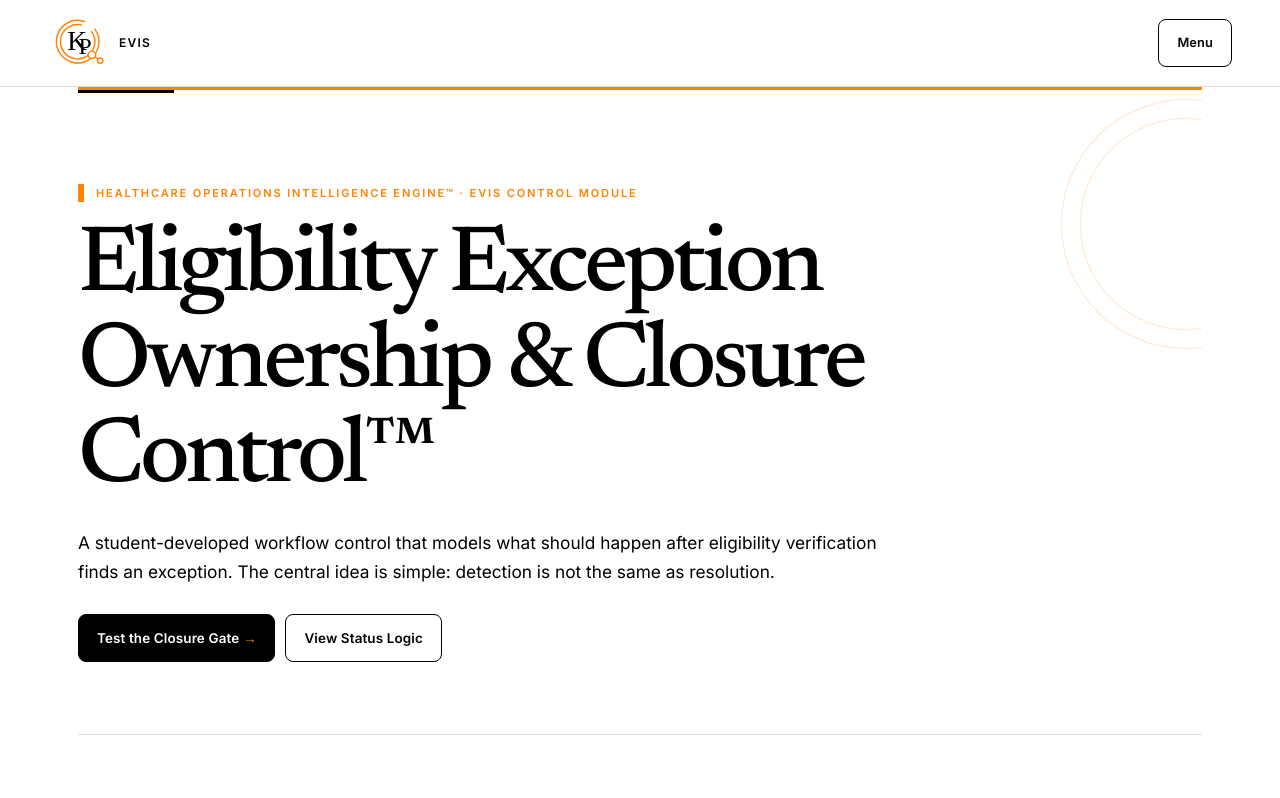
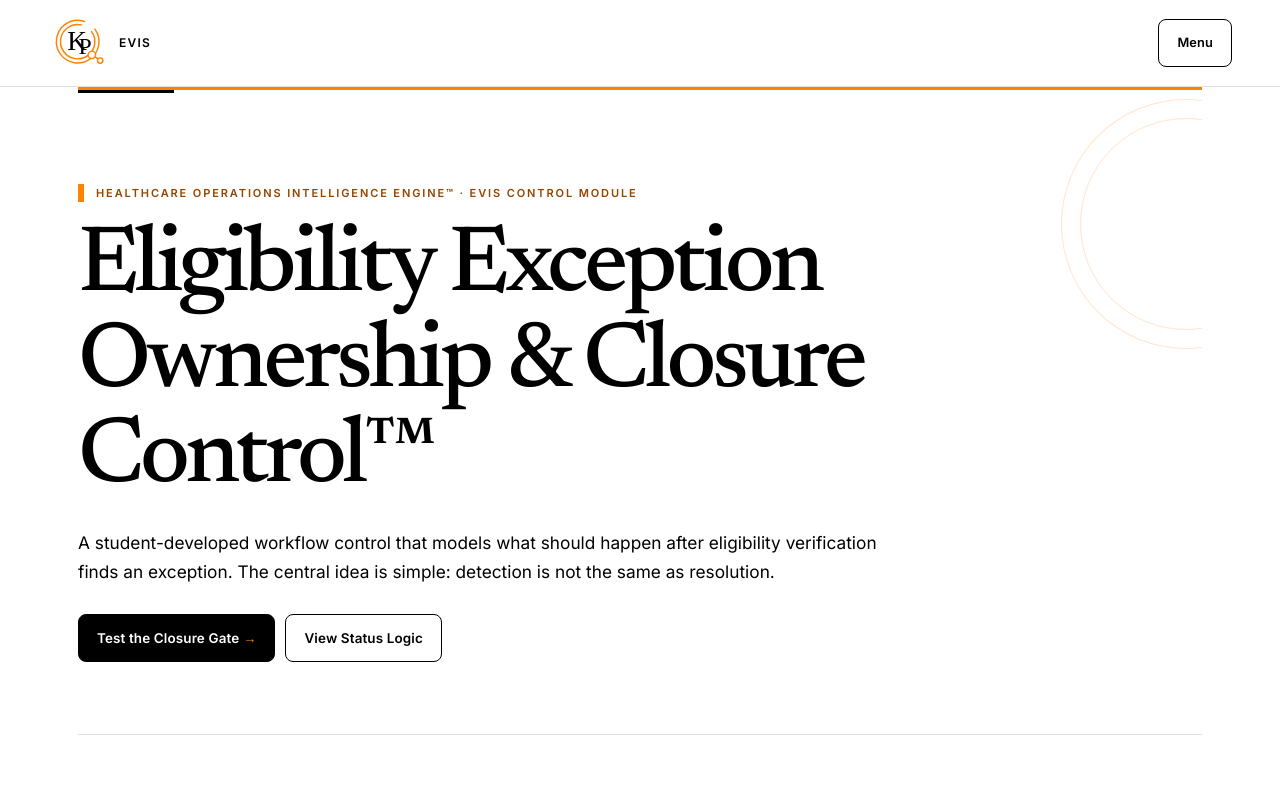
Before and after one commit to koripickle1101-TN/eligibility-verification-intelligence-system, a plain HTML site: page eligibility-exception-closure-control.html in a window 1280 px wide. Shown: the top 798 px of the page. Drawn offline with Linux system fonts and the light colour scheme.

Commit message:
Improve small orange-label contrast and keyboard focus visibility

```diff
--- a/feminine-editorial.css
+++ b/feminine-editorial.css
@@ -370,3 +370,18 @@ p,li,td,th,label,button,input,select,textarea,summary,
   .nav-shell{max-width:1400px}
   .nav-links{font-size:.82rem}
 }
+
+/* Accessibility contrast remediation: preserve Tennessee orange for borders and
+   decorative accents; use dark burnt orange for small foreground text. */
+:root{--orange-text:#924600}
+.eyebrow,.section-number,.mini-label,.control-index,
+.content-card .mini-label,.editorial-card .mini-label,
+.artifact-card .mini-label,.workflow-node .control-index,
+.section-kicker,.small-label,.brand-label,
+[class*="eyebrow"],[class*="mini-label"],[class*="section-number"]{
+ color:var(--orange-text)!important;
+}
+a:focus-visible,button:focus-visible,summary:focus-visible,
+input:focus-visible,select:focus-visible,textarea:focus-visible{
+ outline:3px solid #924600;outline-offset:3px;
+}
```
